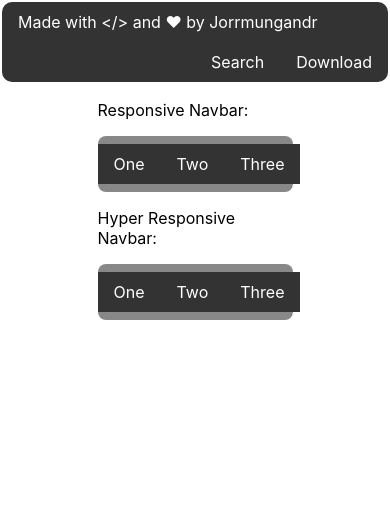
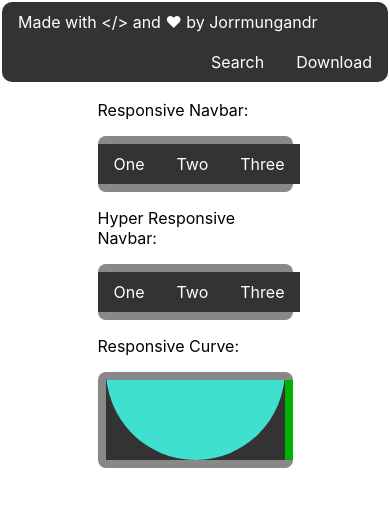
Before and after one commit to Jorrmungandr/the-responsive-scrolls, a React (Create React App) app: page / in a window 390 px wide. Shown: the top 506 px of the page. Built offline with nearby package versions, Linux system fonts and the light colour scheme.

Commit message:
Added Responsive Curve

```diff
--- a/src/App.js
+++ b/src/App.js
@@ -20,7 +20,7 @@ class ResponsiveContainer extends Component {
     if (this.state.isMouseDown) {
       this.state.eventTarget.parentElement.parentElement.style.width = (this.state.eventX - (window.innerWidth / 4) + 'px');
       if (this.state.eventTarget.parentElement.id === 'hyper-responsive-navbar') {
-        document.querySelector('#hyper-responsive-navbar').style.fontSize = (document.querySelector('.top-hyper-resizer').clientWidth*2.5)/100 + 'px';
+        document.querySelector('#hyper-responsive-navbar').style.fontSize = (document.querySelector('.top-hyper-resizer').clientWidth * 2.5) / 100 + 'px';
       }
     }
   }
@@ -68,6 +68,18 @@ class ResponsiveContainer extends Component {
             </div>
             <div class="bottom-resizer"></div>
           </div>
+          <div>
+            <p>Responsive Curve:</p>
+            <div class="top-resizer"></div>
+            <div class="responsive-curve">
+              <div class="left-resizer"></div>
+              <div class="curve-container">
+                <div id="curve"></div>
+              </div>
+              <div class="right-resizer" onMouseDown={this.handleMouseDown.bind(this)}></div>
+            </div>
+            <div class="bottom-resizer"></div>
+          </div>
         </div>
       </div>
     );
--- a/src/App.scss
+++ b/src/App.scss
@@ -3,6 +3,7 @@ $navbar-bg: #333;
 $dark-color: #111;
 $resizer-width: 8px;
 $green-bg: #00b200;
+$turquoise-bg: #40e0d0;
 
 @mixin border-radius($radius, $args) {
   #{$args}-radius: $radius;
@@ -74,7 +75,10 @@ $directions: left, right, top, bottom;
     background-color: $responsive-container-bg;
     @if ($direction == left) or ($direction == right) {
       width: $resizer-width;
-      @if($direction == right) {background-color: $green-bg}
+      @if($direction == right) {
+        background-color: $green-bg;
+        cursor: pointer;
+      }
     } @else {
       width: 100%;
       height: $resizer-width;
@@ -86,3 +90,28 @@ $directions: left, right, top, bottom;
     }
   }
 }
+
+.responsive-curve {
+  display: flex;
+  background-color: $responsive-container-bg;
+  .curve-container {
+    position: relative;
+    background-color: $navbar-bg;
+    color: white;
+    text-align: center;
+    flex: 1;
+    overflow: hidden;
+    &:hover {
+      opacity: 0.7;
+    }
+  }
+}
+
+
+#curve {
+  width:100%;
+  height: 180px;
+  @include directional-border-radius(0px, 100%, 0px, 100%);
+  background-color: $turquoise-bg;
+  margin-top:-100px;
+}
```
